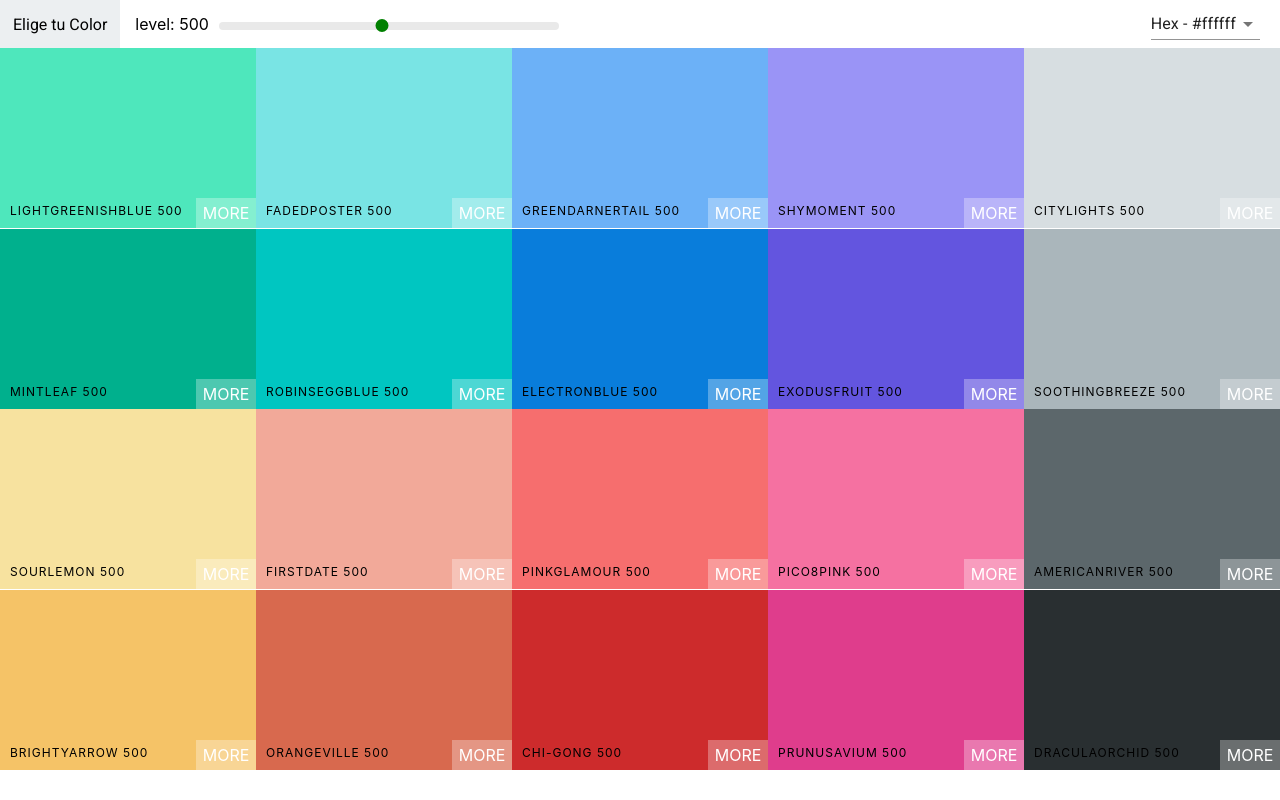
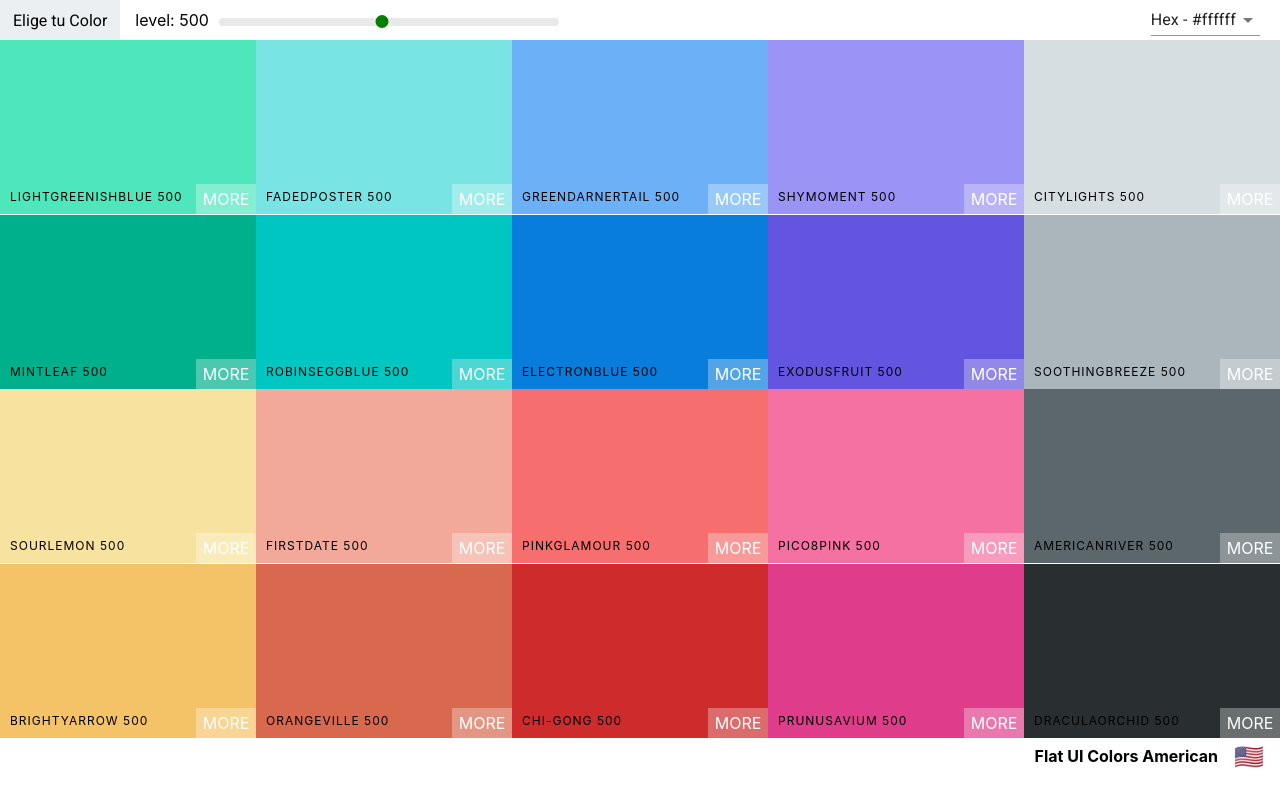
Before and after one commit to BCNLEGEND/color_picker, a React (Create React App) app: page / in a window 1280 px wide. Built offline with nearby package versions, Linux system fonts and the light colour scheme.

Commit message:
Finished the Colorpalette

```diff
--- a/src/App.css
+++ b/src/App.css
@@ -1,38 +1,129 @@
-.App {
-  text-align: center;
+/* http://meyerweb.com/eric/tools/css/reset/
+   v2.0 | 20110126
+   License: none (public domain)
+*/
+
+html,
+body,
+div,
+span,
+applet,
+object,
+iframe,
+h1,
+h2,
+h3,
+h4,
+h5,
+h6,
+p,
+blockquote,
+pre,
+a,
+abbr,
+acronym,
+address,
+big,
+cite,
+code,
+del,
+dfn,
+em,
+img,
+ins,
+kbd,
+q,
+s,
+samp,
+small,
+strike,
+strong,
+sub,
+sup,
+tt,
+var,
+b,
+u,
+i,
+center,
+dl,
+dt,
+dd,
+ol,
+ul,
+li,
+fieldset,
+form,
+label,
+legend,
+table,
+caption,
+tbody,
+tfoot,
+thead,
+tr,
+th,
+td,
+article,
+aside,
+canvas,
+details,
+embed,
+figure,
+figcaption,
+footer,
+header,
+hgroup,
+menu,
+nav,
+output,
+ruby,
+section,
+summary,
+time,
+mark,
+audio,
+video {
+  margin: 0;
+  padding: 0;
+  border: 0;
+  font-size: 100%;
+  font: inherit;
+  vertical-align: baseline;
 }
-
-.App-logo {
-  height: 40vmin;
-  pointer-events: none;
+/* HTML5 display-role reset for older browsers */
+article,
+aside,
+details,
+figcaption,
+figure,
+footer,
+header,
+hgroup,
+menu,
+nav,
+section {
+  display: block;
 }
-
-@media (prefers-reduced-motion: no-preference) {
-  .App-logo {
-    animation: App-logo-spin infinite 20s linear;
-  }
+body {
+  line-height: 1;
 }
-
-.App-header {
-  background-color: #282c34;
-  min-height: 100vh;
-  display: flex;
-  flex-direction: column;
-  align-items: center;
-  justify-content: center;
-  font-size: calc(10px + 2vmin);
-  color: white;
+ol,
+ul {
+  list-style: none;
 }
-
-.App-link {
-  color: #61dafb;
+blockquote,
+q {
+  quotes: none;
 }
-
-@keyframes App-logo-spin {
-  from {
-    transform: rotate(0deg);
-  }
-  to {
-    transform: rotate(360deg);
-  }
+blockquote:before,
+blockquote:after,
+q:before,
+q:after {
+  content: "";
+  content: none;
 }
+table {
+  border-collapse: collapse;
+  border-spacing: 0;
+}
--- a/src/Navbar.css
+++ b/src/Navbar.css
@@ -2,7 +2,7 @@
   display: flex;
   align-items: center;
   justify-content: flex-start;
-  height: 6vh;
+  height: 5vh;
 }
 .Navbar__logo {
   margin-right: 15px;
--- a/src/Palette.css
+++ b/src/Palette.css
@@ -1,7 +1,24 @@
 .Palette {
   height: 100vh;
+  display: flex;
+  flex-direction: column;
+  /* overflow: hidden; */
 }
 
 .Palette__colors {
-  height: 90%;
+  height: 87%;
 }
+
+.Palette__footer {
+  background-color: white;
+  height: 5vh;
+  display: flex;
+  justify-content: flex-end;
+  align-items: center;
+  font-weight: bold;
+}
+
+.Palette__footer-emoji {
+  font-size: 1.5rem;
+  padding: 0 1rem;
+}
--- a/src/Palette.js
+++ b/src/Palette.js
@@ -17,10 +17,10 @@
     this.setState({ format: val });
   };
   render() {
-    const { colors } = this.props.palette;
+    const { colors, paletteName, emoji } = this.props.palette;
     const { level, format } = this.state;
     const ColorBoxes = colors[level].map((color) => (
-      <ColorBox background={color[format]} name={color.name} />
+      <ColorBox background={color[format]} name={color.name} key={color.id} />
     ));
     return (
       <div className="Palette">
@@ -30,12 +30,11 @@
           changeLevel={this.changeLevel}
           changeFormat={this.changeFormat}
         />
-        {/* Navbar will go here */}
-        <div className="Palette__colors">
-          {ColorBoxes}
-          {/* a bunch of colorboxes to be rendered here */}
-        </div>
-        {/* Footer will go here */}
+        <div className="Palette__colors">{ColorBoxes}</div>
+        <footer className="Palette__footer">
+          {paletteName}
+          <span className="Palette__footer-emoji">{emoji}</span>
+        </footer>
       </div>
     );
   }
```
Also changed, not shown: 1 other file (tests, documents, lock files or other folders).
